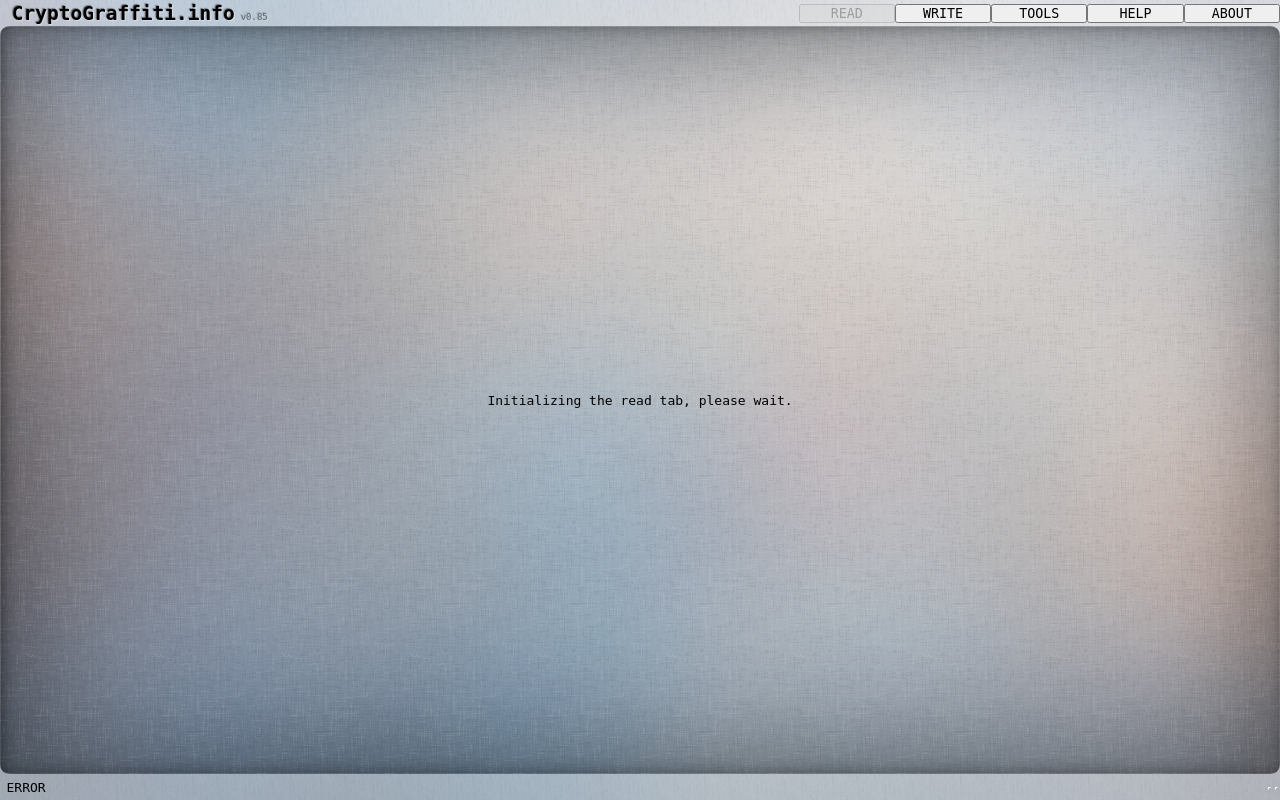
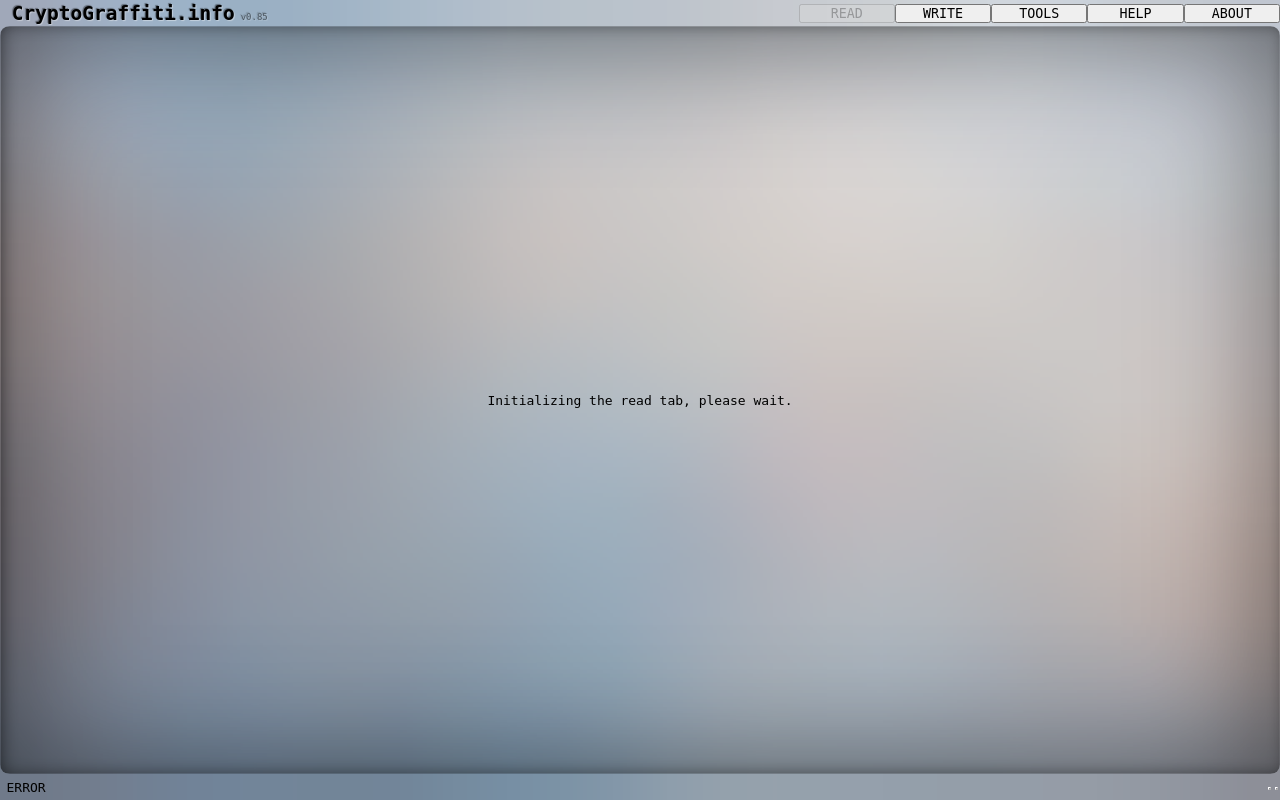
Before and after one commit to 1Hyena/cryptograffiti, a PHP site: page / in a window 1280 px wide. Run offline with PHP 8.4, Linux system fonts and the light colour scheme.

Commit message:
removed patterns.

```diff
--- a/src/main.css
+++ b/src/main.css
@@ -1,30 +1,30 @@
 body {
     background:url(gfx/color.png);
     background-size:cover;
-    background-position: center center;
+    /*background-position: center center;*/
 }
 #cg {
-	background: rgba(255, 255, 255, 0.35);
+    /*background: rgba(255, 255, 255, 0.35);*/
 }
 #cg-body {
     border-radius: 0.75rem;
     box-shadow: inset -0.25rem 0.5rem 10rem 0 rgba(0,0,0,0.5);
-    background:url(gfx/color.png);
+    /*background:url(gfx/color.png);
     background-size:cover;
-    background-position: center center;
+    background-position: center center;*/
 }
 
 #cg-header{
-    background:url(gfx/vertical.png);
-    background-position: center center;
+    /*background:url(gfx/vertical.png);
+    background-position: center center;*/
 }
 #cg-footer{
-    background:url(gfx/vertical.png);
-    background-position: center center;
+    /*background:url(gfx/vertical.png);
+    background-position: center center;*/
 }
 #cg-body-texture {
-    background:url(gfx/cross.png);
-    background-position: center center;
+    /*background:url(gfx/cross.png);
+    background-position: center center;*/
     box-sizing:border-box;
     border:0.1rem solid rgba(0,0,0,0);
     border-radius: 0.75rem;
```
